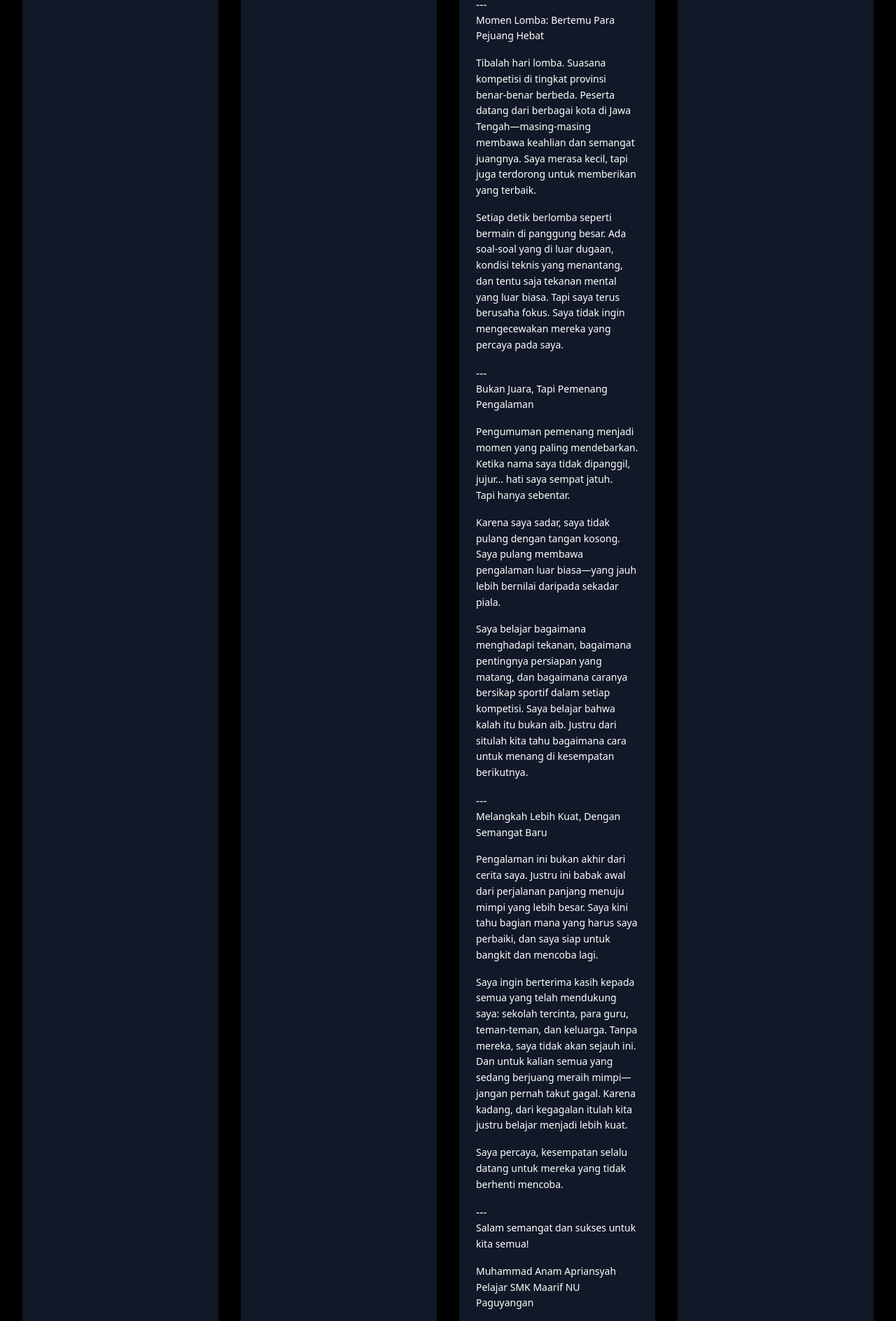
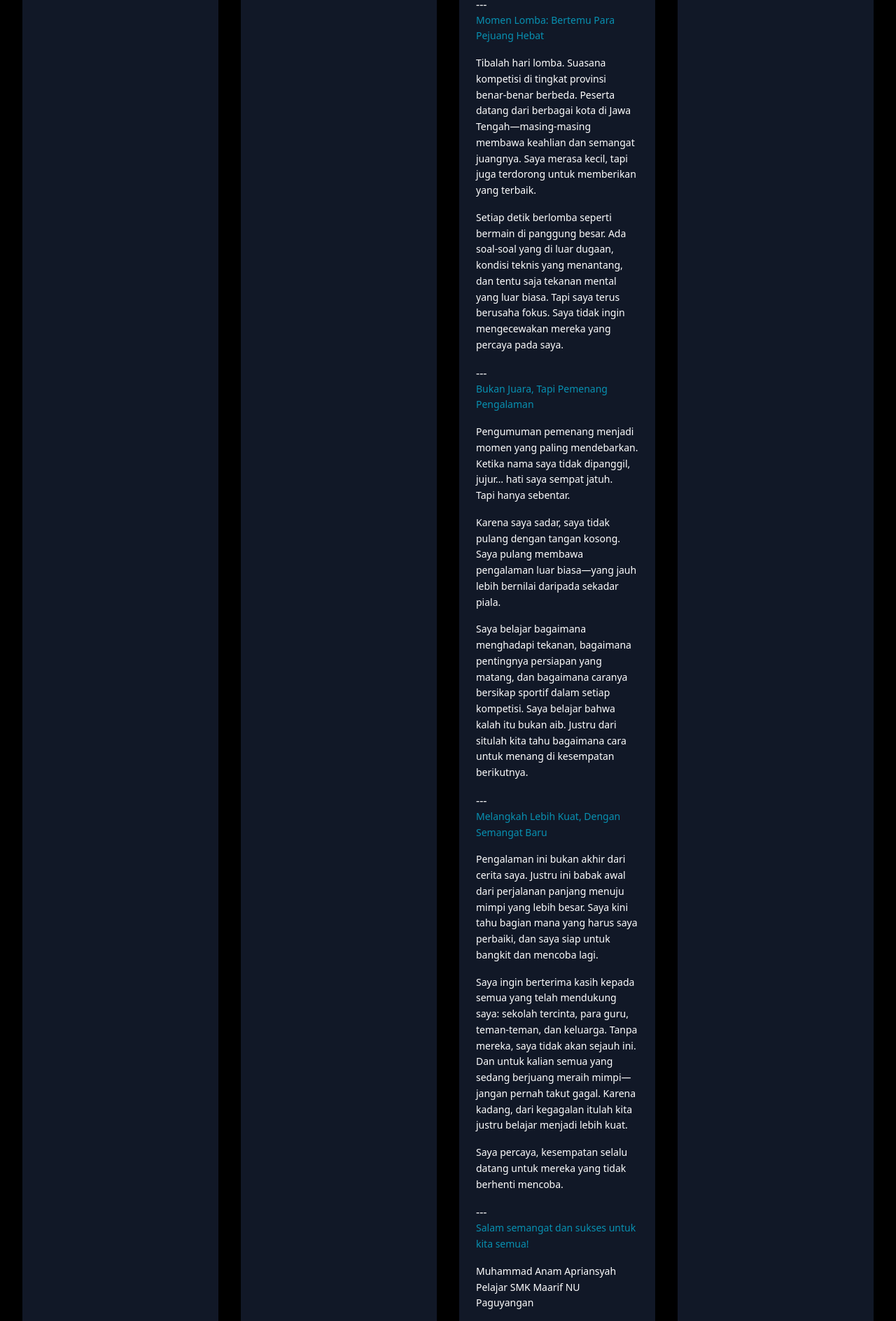
Before and after one commit to anamweb/anam, a plain HTML site: page index.html in a window 1280 px wide. Shown: the part 1941-3829 px from the top of the page at 70% size. Drawn offline with nearby package versions, Linux system fonts and the light colour scheme.

Commit message:
Update index.html

```diff
--- a/index.html
+++ b/index.html
@@ -122,7 +122,7 @@ Ini bukan sekadar lomba. Ini adalah pengalaman yang mengubah cara pandang saya,
 
 ---
 
-<h4 class="teks-cyan-600 mb-4 text-sm leading-relaxed">Perjalanan Menuju Lomba: Antara Harapan dan Tekad</h4>
+<h3 class="text-cyan-600 mb-4 text-sm leading-relaxed">Perjalanan Menuju Lomba: Antara Harapan dan Tekad</h4>
 
 <p class="text-white-600 mb-4 text-sm leading-relaxed">Saat pertama kali mendengar kabar bahwa saya terpilih, rasanya campur aduk. Ada rasa bangga, tentu saja—karena dipercaya membawa nama sekolah. Tapi di balik kebanggaan itu, muncul juga rasa cemas. Tanggung jawab besar kini ada di pundak saya.</p>
 
@@ -132,7 +132,7 @@ Yang luar biasa, saya tidak sendirian. Ada guru-guru hebat, teman-teman yang men
 
 ---
 
-<h4 class="teks-cyan-600 mb-4 text-sm leading-relaxed">Momen Lomba: Bertemu Para Pejuang Hebat</h4>
+<h3 class="text-cyan-600 mb-4 text-sm leading-relaxed">Momen Lomba: Bertemu Para Pejuang Hebat</h4>
 
 <p class="text-white-600 mb-4 text-sm leading-relaxed">Tibalah hari lomba. Suasana kompetisi di tingkat provinsi benar-benar berbeda. Peserta datang dari berbagai kota di Jawa Tengah—masing-masing membawa keahlian dan semangat juangnya. Saya merasa kecil, tapi juga terdorong untuk memberikan yang terbaik.</p>
 
@@ -142,7 +142,7 @@ Saya tidak ingin mengecewakan mereka yang percaya pada saya.</p>
 
 ---
 
-<h4 class="teks-cyan-600 mb-4 text-sm leading-relaxed">Bukan Juara, Tapi Pemenang Pengalaman</h4>
+<h3 class="text-cyan-600 mb-4 text-sm leading-relaxed">Bukan Juara, Tapi Pemenang Pengalaman</h4>
 
 <p class="text-white-600 mb-4 text-sm leading-relaxed">Pengumuman pemenang menjadi momen yang paling mendebarkan. Ketika nama saya tidak dipanggil, jujur… hati saya sempat jatuh.</br>
 Tapi hanya sebentar.</p>
@@ -154,7 +154,7 @@ Tapi hanya sebentar.</p>
 
 ---
 
-<h4 class="teks-cyan-600 mb-4 text-sm leading-relaxed">Melangkah Lebih Kuat, Dengan Semangat Baru</h4>
+<h3 class="text-cyan-600 mb-4 text-sm leading-relaxed">Melangkah Lebih Kuat, Dengan Semangat Baru</h4>
 
 <p class="text-white-600 mb-4 text-sm leading-relaxed">Pengalaman ini bukan akhir dari cerita saya. Justru ini babak awal dari perjalanan panjang menuju mimpi yang lebih besar.
 Saya kini tahu bagian mana yang harus saya perbaiki, dan saya siap untuk bangkit dan mencoba lagi.</p>
@@ -167,7 +167,7 @@ Dan untuk kalian semua yang sedang berjuang meraih mimpi—jangan pernah takut g
 
 ---
 
-<h4 class="teks-cyan-600 mb-4 text-sm leading-relaxed">Salam semangat dan sukses untuk kita semua!</h4>
+<h3 class="text-cyan-600 mb-4 text-sm leading-relaxed">Salam semangat dan sukses untuk kita semua!</h4>
 <p class="text-white-600 mb-4 text-sm leading-relaxed">Muhammad Anam Apriansyah</br>
 Pelajar SMK Maarif NU Paguyangan</p>
 <a href="#" class="font-semibold text-cyan-700 hover:text-cyan-800 transition duration-300">Baca Selengkapnya &rarr;</a>
```
